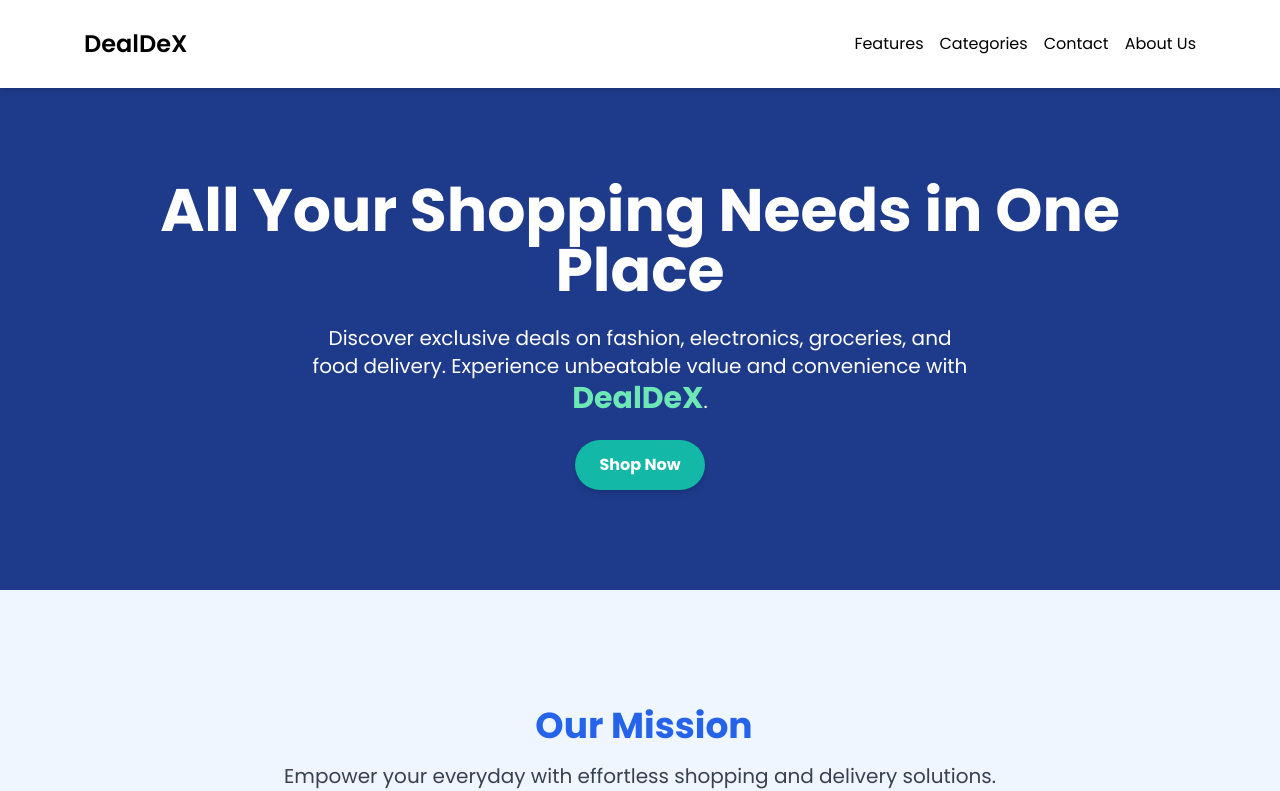
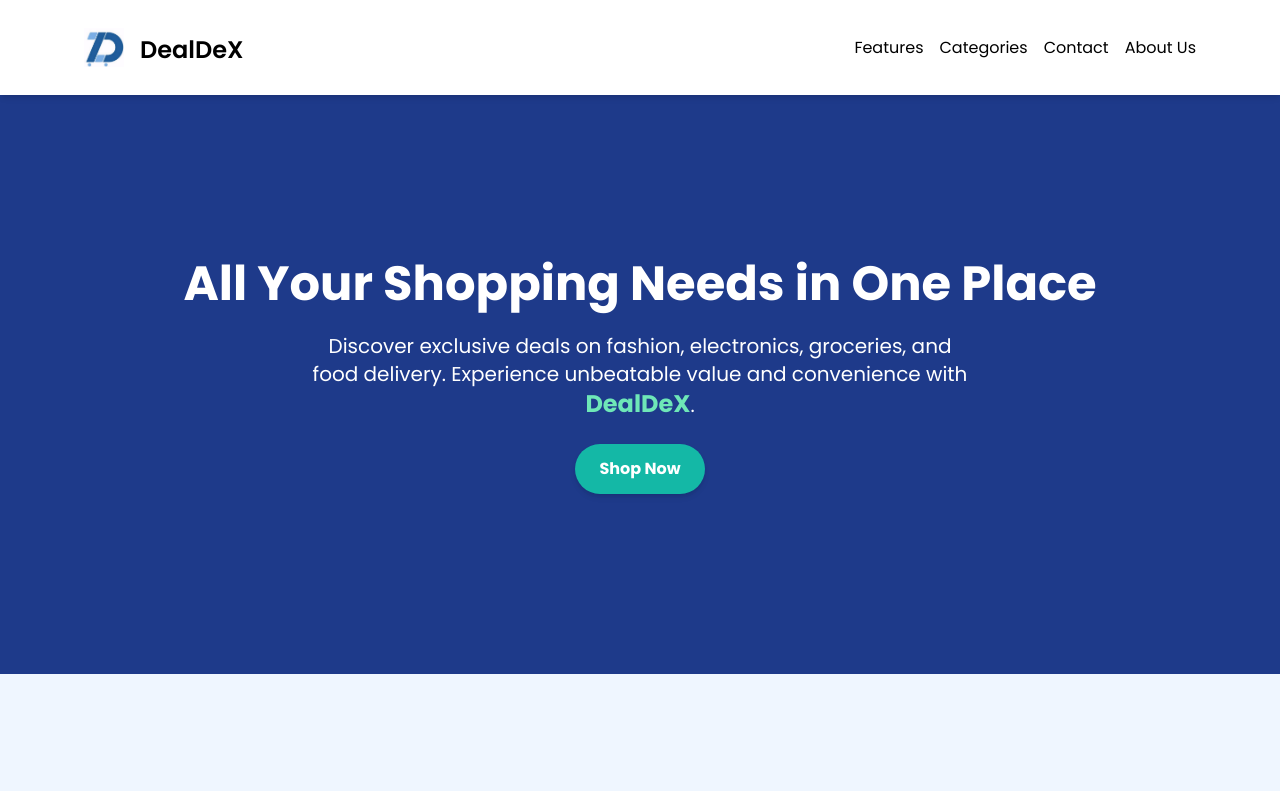
Before and after one commit to thriver652/DealDexx-Website, a Next.js app: page / in a window 1280 px wide. Shown: the top 791 px of the page. Built offline with nearby package versions, Linux system fonts and the light colour scheme.

Commit message:
Push code

```diff
--- a/src/components/Footer.tsx
+++ b/src/components/Footer.tsx
@@ -2,27 +2,27 @@ import Link from "next/link";
 
 const Footer = () => {
   return (
-    <footer className="bg-gray-800 text-white py-8">
+    <footer className="bg-gray-800 text-white py-6">
       <div className="container mx-auto text-center">
-        <div className="mb-6">
-          <Link href="#home" className="text-white hover:underline mx-2">
-            Home
+        {/* Navigation Links */}
+        <div className="mb-6 flex justify-center flex-wrap gap-4">
+          <Link href="#home">
+            <div>Home</div>
           </Link>
-          |
-          <Link href="#about" className="text-white hover:underline mx-2">
-            About Us
+          <Link href="#about">
+            <div>About Us</div>
           </Link>
-          |
-          <Link href="#contact" className="text-white hover:underline mx-2">
-            Contact
+          <Link href="#contact">
+            <div>Contact</div>
           </Link>
         </div>
-        <div className="mb-6">
+        {/* Social Media Links */}
+        <div className="mb-6 flex justify-center gap-4">
           <a
             href="https://facebook.com"
             target="_blank"
             rel="noopener noreferrer"
-            className="text-white hover:text-blue-600 mx-3"
+            className="text-white hover:text-blue-600"
           >
             <i className="bi bi-facebook text-2xl"></i>
           </a>
@@ -30,7 +30,7 @@ const Footer = () => {
             href="https://twitter.com"
             target="_blank"
             rel="noopener noreferrer"
-            className="text-white hover:text-blue-400 mx-3"
+            className="text-white hover:text-blue-400"
           >
             <i className="bi bi-twitter text-2xl"></i>
           </a>
@@ -38,19 +38,20 @@ const Footer = () => {
             href="https://instagram.com"
             target="_blank"
             rel="noopener noreferrer"
-            className="text-white hover:text-pink-500 mx-3"
+            className="text-white hover:text-pink-500"
           >
             <i className="bi bi-instagram text-2xl"></i>
           </a>
           <a
-            href="https://linkedin.com"
+            href="https://www.linkedin.com/company/dealdex-connect/"
             target="_blank"
             rel="noopener noreferrer"
-            className="text-white hover:text-blue-500 mx-3"
+            className="text-white hover:text-blue-500"
           >
             <i className="bi bi-linkedin text-2xl"></i>
           </a>
         </div>
+        {/* Copyright */}
         <p className="text-sm">
           &copy; {new Date().getFullYear()} DealDeX. All rights reserved.
         </p>
--- a/src/components/Header.tsx
+++ b/src/components/Header.tsx
@@ -1,6 +1,7 @@
 "use client";
 import React, { useState, useRef, useEffect } from "react";
 import Link from "next/link";
+import Image from "next/image";
 
 const Header = () => {
   const [isMenuOpen, setIsMenuOpen] = useState(false);
@@ -27,7 +28,18 @@ const Header = () => {
   return (
     <header className="fixed top-0 left-0 w-full bg-white text-black z-50 py-2 shadow-md">
       <div className="container mx-auto flex justify-between items-center px-4">
-        <h1 className="text-2xl  font-semibold">DealDeX</h1>
+        {/* Logo and Title */}
+        <div className="flex items-center space-x-4">
+          <Image
+            src="/images/dealdex_white.jpg"
+            alt="DealDeX Logo"
+            width={40}
+            height={40}
+          />
+          <h1 className="text-2xl font-semibold mt-1 hidden md:block">
+            DealDeX
+          </h1>
+        </div>
         {/* Desktop Navigation */}
         <nav className="hidden md:flex">
           <ul className="flex space-x-4">
--- a/src/components/HeroSection.tsx
+++ b/src/components/HeroSection.tsx
@@ -2,15 +2,15 @@ import React from "react";
 
 const HeroSection = () => {
   return (
-    <section className="hero bg-[#1E3A8A] text-white py-20 mt-20 text-center">
+    <section className="hero bg-[#1E3A8A] text-white py-40 mt-20 text-center">
       <div className="container mx-auto px-4">
-        <h1 className="text-4xl md:text-5xl lg:text-6xl font-bold mb-6">
+        <h1 className="text-3xl md:text-4xl lg:text-5xl font-bold mb-6">
           All Your Shopping Needs in One Place
         </h1>
-        <p className="text-lg md:text-xl mb-6 max-w-2xl mx-auto">
+        <p className="text-base md:text-lg lg:text-xl mb-6 max-w-2xl mx-auto">
           Discover exclusive deals on fashion, electronics, groceries, and food
           delivery. Experience unbeatable value and convenience with{" "}
-          <span className="text-[#6EE7B7] font-extrabold text-3xl">
+          <span className="text-[#6EE7B7] font-extrabold text-xl lg:text-2xl">
             DealDeX
           </span>
           .
--- a/src/components/NewsLetterSignUp.tsx
+++ b/src/components/NewsLetterSignUp.tsx
@@ -2,7 +2,11 @@ import React from "react";
 
 const NewsletterSignup = () => {
   return (
-    <section id="contact" className="py-16 pt-28 bg-blue-900 text-white text-center">
+    <section
+      id="contact"
+      className="p-16   bg-blue-900 text-white text-center pt-32"
+    >
+      {/* Adjust pt-20 to match or exceed the height of your fixed header */}
       <div className="container mx-auto px-4">
         <h2 className="text-3xl md:text-4xl font-semibold mb-4 flex items-center justify-center">
           <i className="bi bi-envelope-open text-3xl mr-2"></i>
```
Also changed, not shown: public/images/dealdex_icon.png (added), public/images/dealdex_white.jpg (added).
